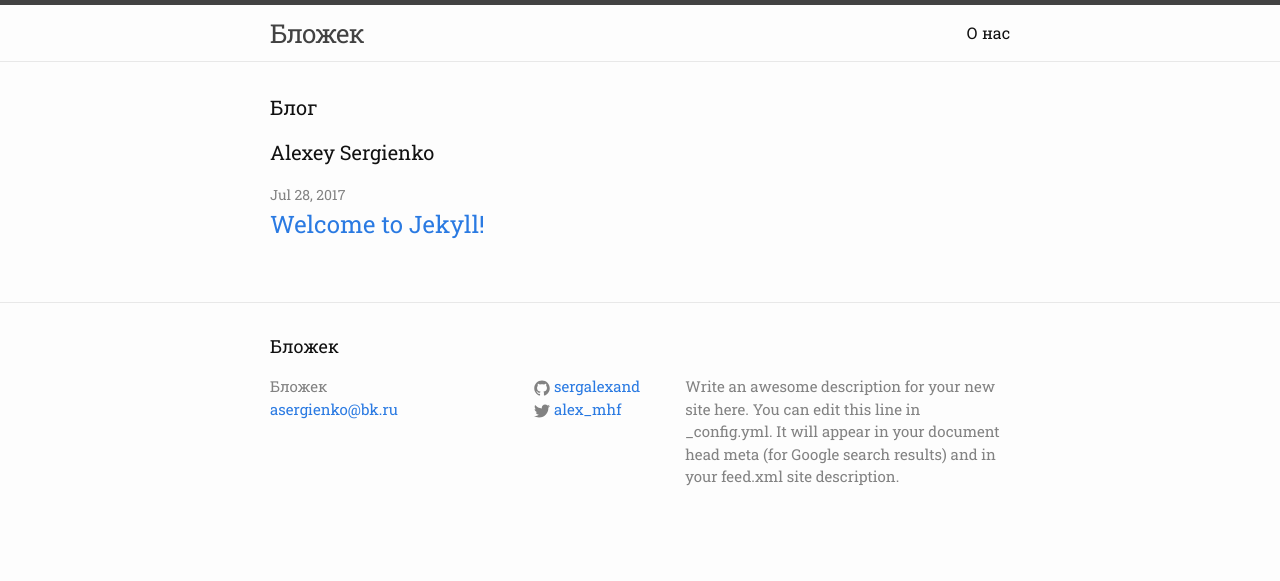
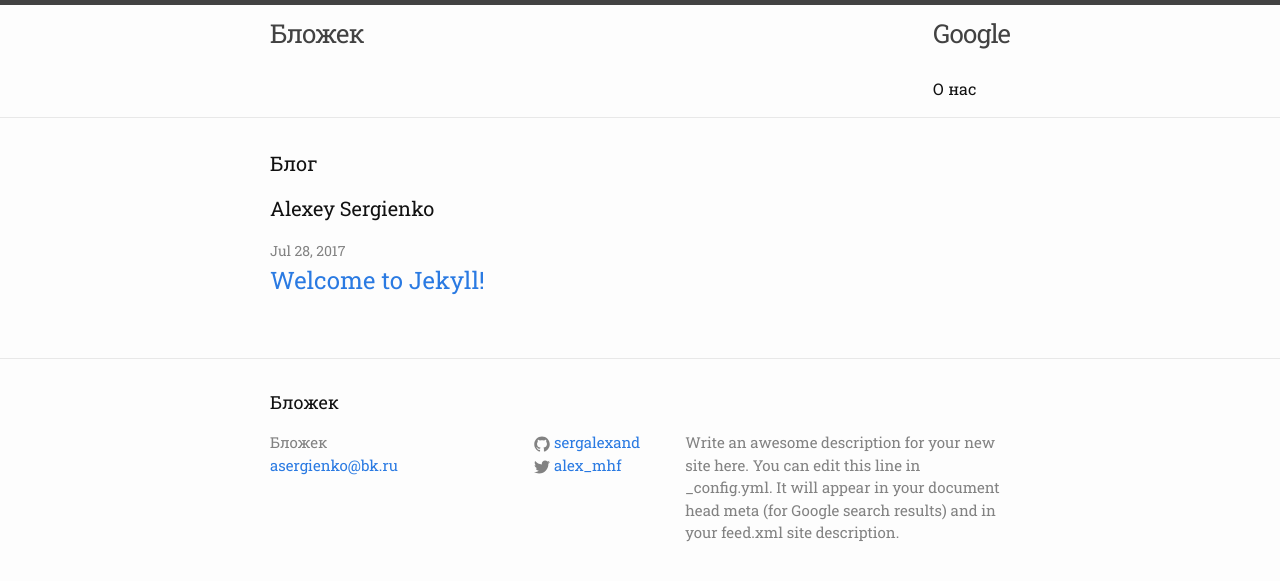
Before and after one commit to SergAlexAnd/SergAlexAnd.github.io, a Jekyll site: the page built from index.html, in a window 1280 px wide. Shown: the top 581 px of the page. Built offline with Jekyll 4.4.1, drawn with Linux system fonts in a browser that asks for light colours.

Commit message:
Update header.html

```diff
--- a/_includes/header.html
+++ b/_includes/header.html
@@ -12,7 +12,7 @@
 -          <path fill="#424242" d="M18,13.516C18,14.335,17.335,15,16.516,15H1.484C0.665,15,0,14.335,0,13.516l0,0 c0-0.82,0.665-1.484,1.484-1.484h15.031C17.335,12.031,18,12.696,18,13.516L18,13.516z"/>
 -        </svg>
       </a>
-      <a href="https://www.google.ru/" class="menu-icon">Google</a>
+      <a href="https://www.google.ru/" class="site-title">Google</a>
 
       <div class="trigger">
         {% for my_page in site.pages %}
```
